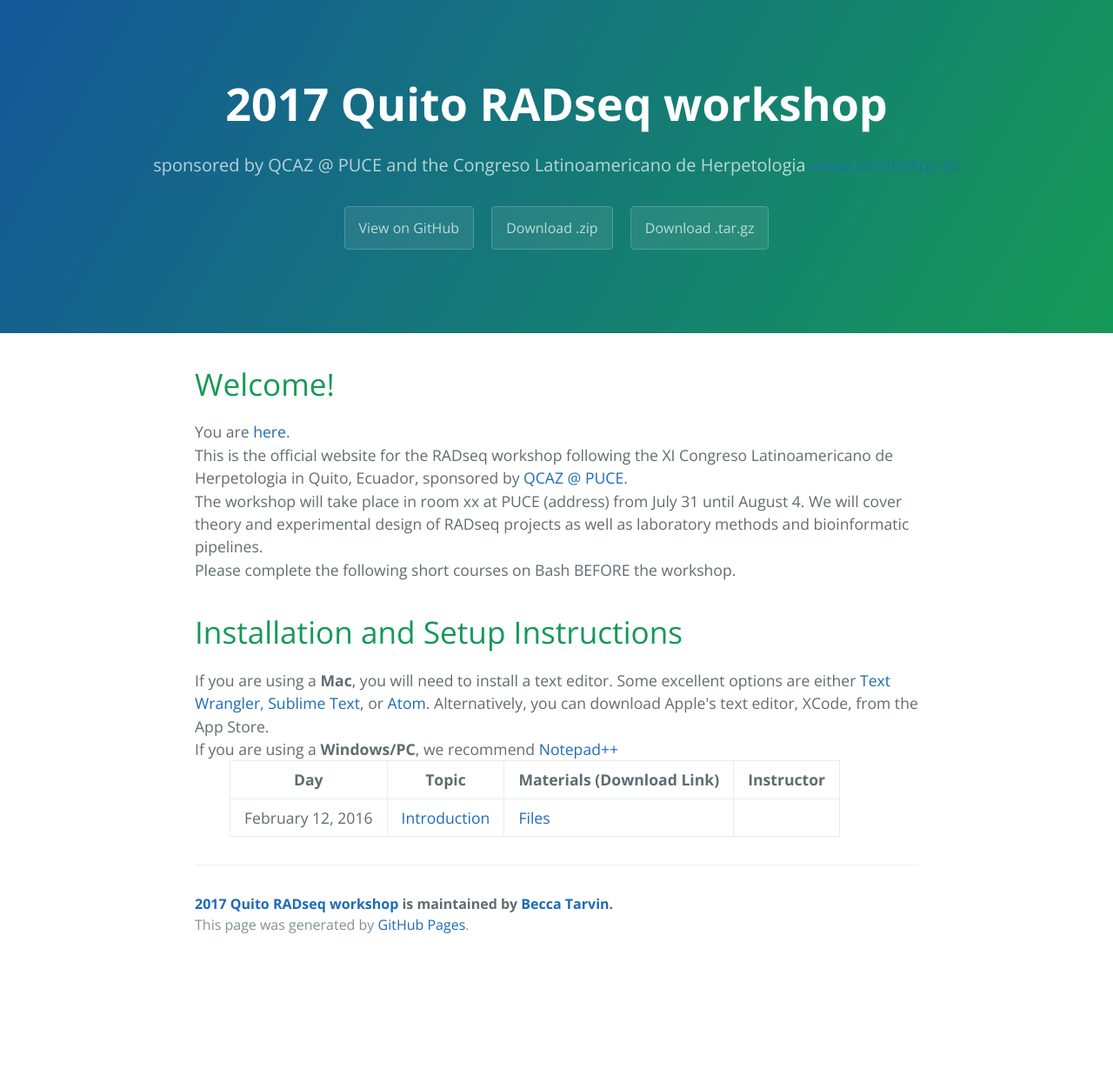
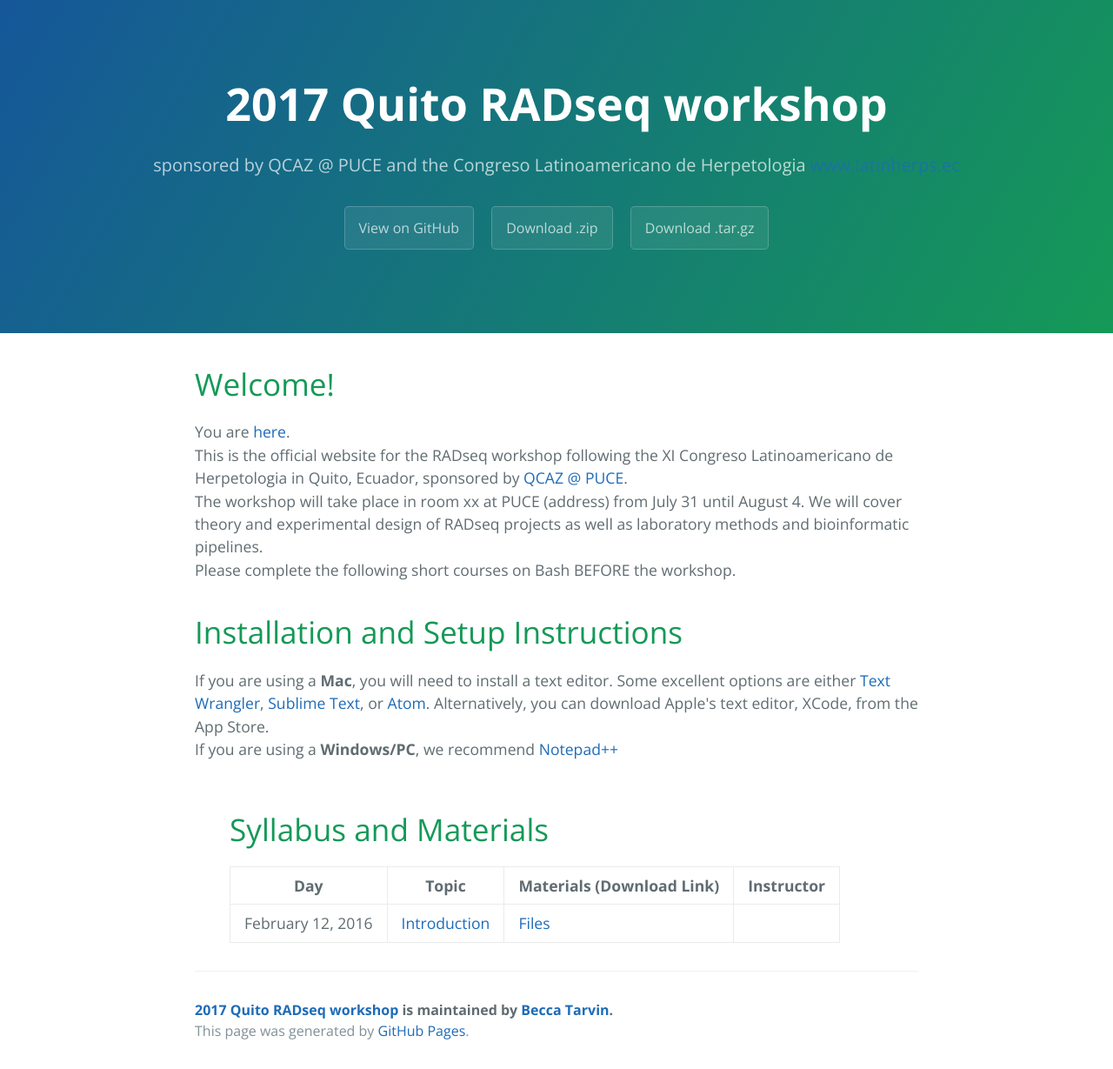
Before and after one commit to rdtarvin/RADseq_Quito_2017, a Jekyll site: the page built from index.html, in a window 1280 px wide. Shown: the whole page at 87% size. Built offline with Jekyll 4.4.1, drawn with Linux system fonts in a browser that asks for light colours; the list of posts is cut into pages by our own code; before the commit the page ends 1107 px from its top, so only the background shows below that.

Commit message:
added to index.html layout

```diff
--- a/index.html
+++ b/index.html
@@ -18,9 +18,10 @@ title: {{ site.name }}
 	If you are using a <b>Mac</b>, you will need to install a text editor. Some excellent options are either <a href="http://www.barebones.com/products/textwrangler/">Text Wrangler</a>, <a href="http://www.sublimetext.com/2">Sublime Text</a>, or <a href="https://atom.io/">Atom</a>. Alternatively, you can download Apple's text editor, XCode, from the App Store. <br>
 	If you are using a <b>Windows/PC</b>, we recommend <a href="https://notepad-plus-plus.org/">Notepad++</a>
 </div>
-
+<br><br>
 <div>
   <ul class="posts">
+  <h1>Syllabus and Materials</h1>
   <table>
             <tr>
                 <th>Day</th>
```
